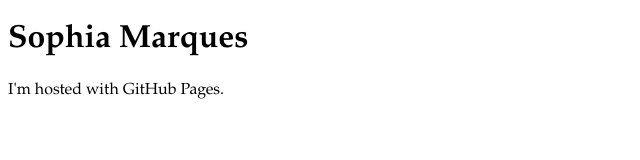
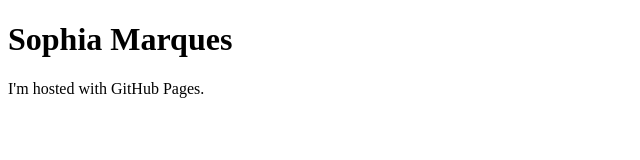
Before and after one commit to chalkwhitearrows/chalkwhitearrows.github.io, a plain HTML site: page index.html in a window 1280 px wide. Shown: the whole page, without its empty margins (0-640 px from the left). Drawn offline with Linux system fonts and the light colour scheme.

Commit message:
Update index.html

```diff
--- a/index.html
+++ b/index.html
@@ -1,17 +1,12 @@
 <!DOCTYPE html>
 <html lang="en">
-
-  <head>
+<head>
 <title>SKM</title>
 <meta charset="UTF-8">
 <meta name="viewport" content="width=device-width, initial-scale=1">
-
-    <style>
-body {
-  font-family: Garamond, Times, serif;
-}
-
-    </style>
+<style>
+body {font-family: times new roman, serif;}
+</style>
 </head>
 
   <body>
```
